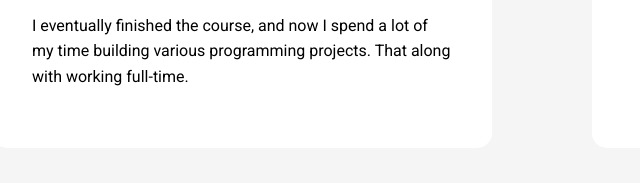
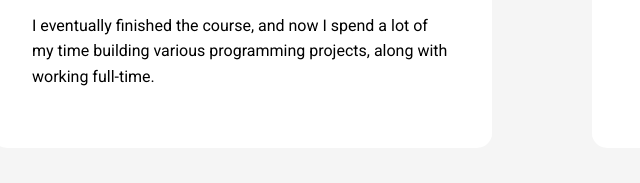
Before and after one commit to alecstephens/Portfolio, a plain HTML site: page index.html in a window 1280 px wide. Shown: the part 908-1091 px from the top of the page, 98-738 px from the left. Drawn offline with Linux system fonts and the light colour scheme; a web font is replaced by a local one.

Commit message:
edited some text

```diff
--- a/index.html
+++ b/index.html
@@ -33,7 +33,7 @@
                     <p>However, it wasn't until midway through highschool that I realized that I wanted this career to involve programming.</p>
                     <p>I took one year of computer science at a local community college, and I decided that was enough college for me.</p>
                     <p>I then started a TechDegree course with Team Treehouse, which allowed me to work more along with studying.</p>
-                    <p>I eventually finished the course, and now I spend a lot of my time building various programming projects. That along with working full-time.</p>
+                    <p>I eventually finished the course, and now I spend a lot of my time building various programming projects, along with working full-time.</p>
                     <br>
                 </article>
 
```
